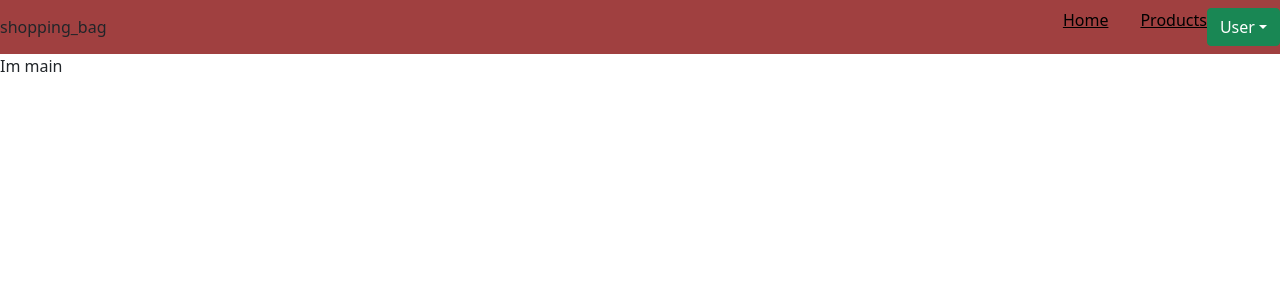
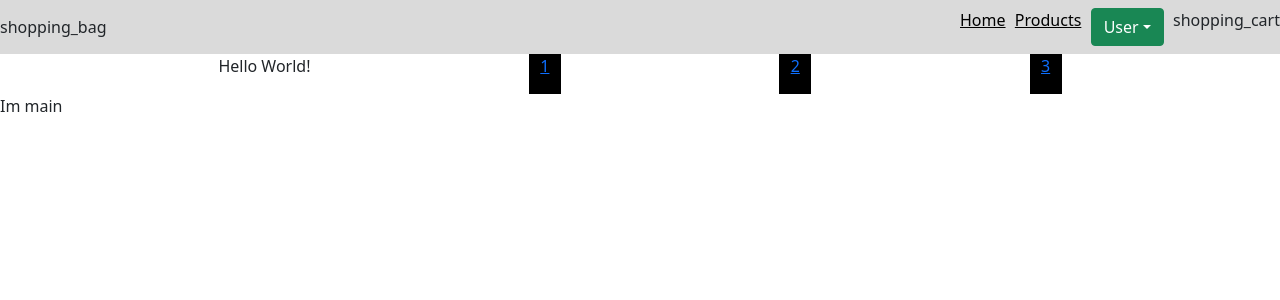
Before and after one commit to FranMacadam/E-commerce-macadam, a React (Create React App) app: page / in a window 1280 px wide. Shown: the top 300 px of the page. Built offline with nearby package versions, Linux system fonts and the light colour scheme; the HTML template or start-up script is replaced by a standard one.

Commit message:
Segunda Entrega

```diff
--- a/src/App.js
+++ b/src/App.js
@@ -1,15 +1,16 @@
 import './styles/App.scss';
 import 'bootstrap/dist/css/bootstrap.min.css';
+import ItemListContainer from "./components/ItemListContainer"
 
 //Components
-import Navbar from "./components/header/Navbar"
+import Navbar from "./components/Navbar"
 
 
 const App = () => {
     return (
         <>
             <Navbar/>
-
+            <ItemListContainer greeting='Hello World!'/>
             <main>Im main</main>
         </>
     )
--- /dev/null
+++ b/src/components/CartWidget.js
@@ -0,0 +1,13 @@
+
+
+const CartWidget = () => {
+    return (
+        <div>
+            <span className="material-icons" id='shoppingCart'>
+                shopping_cart
+            </span>
+        </div>
+    );
+}
+
+export default CartWidget;
--- a/src/components/header/Dropdown.js
+++ b/src/components/Headerdrop.js
@@ -1,7 +1,6 @@
-import React from 'react';
 import Dropdown from 'react-bootstrap/Dropdown';
 
-const HeaderDrop = () => {
+const Headerdrop = () => {
   return (
     <div>
       <Dropdown>
@@ -19,4 +18,4 @@ const HeaderDrop = () => {
   )
 }
 
-export default HeaderDrop;
+export default Headerdrop;
--- /dev/null
+++ b/src/components/ItemListContainer.js
@@ -0,0 +1,36 @@
+import React from 'react';
+
+const data = [
+    {
+      id: 1,
+      title: "example title1",
+      content: "example content",
+      image: "https://i.imgur.com/example.jpg"
+    },
+    {
+      id: 2,
+      title: "example title2",
+      content: "example content",
+      image: "https://i.imgur.com/example.jpg"
+    },
+    {
+      id: 3,
+      title: "example title3",
+      content: "example content",
+      image: "https://i.imgur.com/example.jpg"
+    },
+]
+
+
+const ItemListContainer = (props) => {
+  return (
+    <div className='productContainer'>
+        <p>{props.greeting}</p>
+        {data.map(products =>{
+            return <a href='a' className="products">{products.id}</a>
+        })}
+    </div>
+  );
+}
+
+export default ItemListContainer;
--- a/src/components/header/Navbar.js
+++ b/src/components/Navbar.js
@@ -1,4 +1,5 @@
-import HeaderDrop from "./Dropdown";
+import CartWidget from './CartWidget';
+import Headerdrop from './Headerdrop'
 
 const Navbar = () => {
     return (
@@ -9,7 +10,8 @@ const Navbar = () => {
             <nav>
                 <a href='aa'>Home</a>
                 <a href='ab'>Products</a>
-                <HeaderDrop></HeaderDrop>
+                <Headerdrop/>
+                <CartWidget/>
             </nav>
         </header>
     )
--- a/src/styles/App.scss
+++ b/src/styles/App.scss
@@ -8,13 +8,29 @@
 #main-header {
     display: flex;
     width: 100vw;
-    background-color: rgb(160, 64, 64);
+    background-color: rgb(218, 218, 218);
     nav{
         display: flex;
-        justify-content: flex-end;
+        justify-content: space-between;
+        width: 25%;
         a{
-            margin-left: 2rem;
             color: black;
         }
     }
 }
+
+#shoppingCart{
+    cursor: pointer;
+}
+
+.productContainer{
+    width: 100vw;
+    display: flex;
+    justify-content: space-evenly;
+    .products{
+        background-color: black;
+        width: 2rem;
+        display: flex;
+        justify-content: center;
+    }
+}
```
